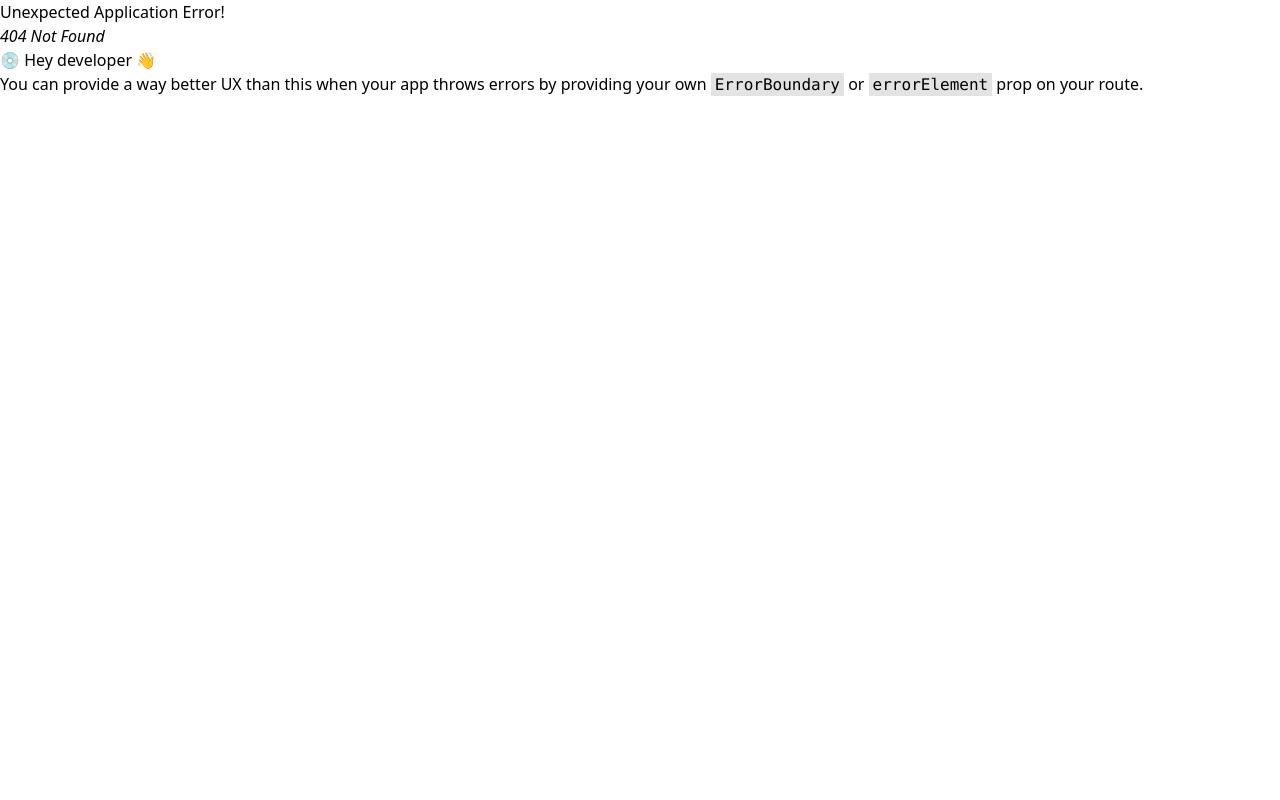
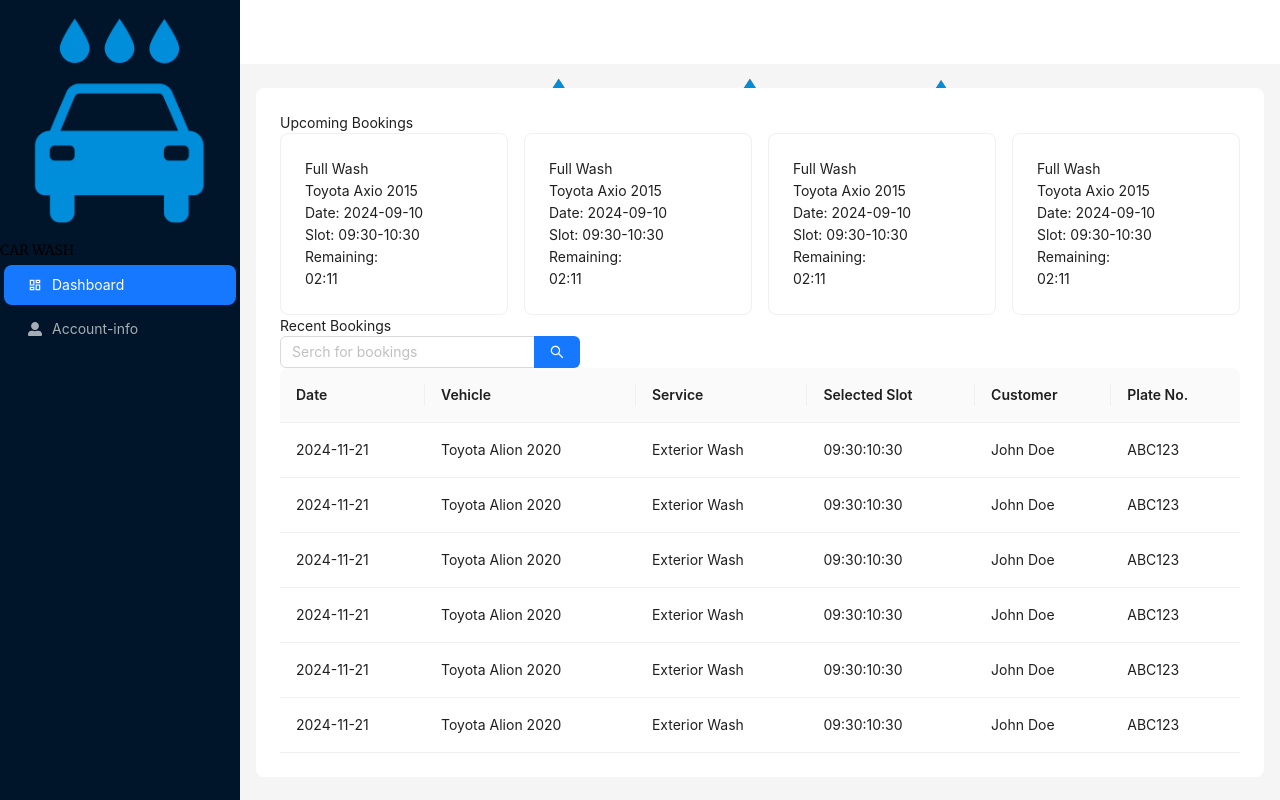
Before and after one commit to aamiraj/car-wash-app, a React (Vite) app: page /customer in a window 1280 px wide. Before the commit this address had no page. Shown: the top 800 px of the page. Built offline with nearby package versions, Linux system fonts and the light colour scheme; a web font is replaced by a local one.

Commit message:
completed the initial design and development

```diff
--- a/src/components/layout/CustomerLayout.tsx
+++ b/src/components/layout/CustomerLayout.tsx
@@ -1,16 +1,24 @@
-import React from 'react';
-import { UploadOutlined, UserOutlined, VideoCameraOutlined } from '@ant-design/icons';
-import { Layout, Menu, theme } from 'antd';
+import React from "react";
+import { Layout, Menu, theme } from "antd";
+import { MdOutlineDashboard } from "react-icons/md";
+import { NavLink, Outlet } from "react-router-dom";
+import Logo from "../ui/Logo";
+import { FaUserAlt } from "react-icons/fa";
 
 const { Header, Content, Footer, Sider } = Layout;
 
-const items = [UserOutlined, VideoCameraOutlined, UploadOutlined, UserOutlined].map(
-  (icon, index) => ({
-    key: String(index + 1),
-    icon: React.createElement(icon),
-    label: `nav ${index + 1}`,
-  }),
-);
+const items = [
+  {
+    key: "1",
+    icon: <MdOutlineDashboard />,
+    label: <NavLink to={"/customer"}>Dashboard</NavLink>,
+  },
+  {
+    key: "2",
+    icon: <FaUserAlt />,
+    label: <NavLink to={"/customer/account-info"}>Account-info</NavLink>,
+  },
+];
 
 const CustomerLayout: React.FC = () => {
   const {
@@ -19,22 +27,24 @@ const CustomerLayout: React.FC = () => {
 
   return (
     <Layout>
-      <Sider
-        breakpoint="lg"
-        collapsedWidth="0"
-        onBreakpoint={(broken) => {
-          console.log(broken);
-        }}
-        onCollapse={(collapsed, type) => {
-          console.log(collapsed, type);
-        }}
-      >
-        <div className="demo-logo-vertical" />
-        <Menu theme="dark" mode="inline" defaultSelectedKeys={['4']} items={items} />
+      <Sider breakpoint="lg" collapsedWidth="0" width={240}>
+        <div className="p-4 align-middle hidden lg:block">
+          <Logo />
+        </div>
+        <Menu
+          theme="dark"
+          mode="inline"
+          defaultSelectedKeys={["1"]}
+          items={items}
+        />
       </Sider>
       <Layout>
-        <Header style={{ padding: 0, background: colorBgContainer }} />
-        <Content style={{ margin: '24px 16px 0' }}>
+        <Header style={{ padding: 0, background: colorBgContainer }}>
+          <div className="p-4 align-middle block lg:hidden">
+            <Logo />
+          </div>
+        </Header>
+        <Content style={{ margin: "24px 16px 0" }}>
           <div
             style={{
               padding: 24,
@@ -43,11 +53,11 @@ const CustomerLayout: React.FC = () => {
               borderRadius: borderRadiusLG,
             }}
           >
-            content
+            <Outlet />
           </div>
         </Content>
-        <Footer style={{ textAlign: 'center' }}>
-          Ant Design ©{new Date().getFullYear()} Created by Ant UED
+        <Footer style={{ textAlign: "center" }}>
+          Car Wash Shop ©{new Date().getFullYear()}
         </Footer>
       </Layout>
     </Layout>
--- /dev/null
+++ b/src/components/ui/BookingCard.tsx
@@ -0,0 +1,36 @@
+import { Card } from "antd";
+
+const BookingCard = () => {
+  return (
+    <Card className="bg-slate-100" style={{maxWidth: 240}}>
+      <div className="flex flex-col items-start justify-start gap-8">
+        <div>
+          <p className="text-xl font-semibold mb-4">Full Wash</p>
+          <p className="text-lg font-semibold mb-4">Toyota Axio 2015</p>
+        </div>
+        <div>
+          <p className="text-lg font-semibold mb-4">
+            Date:{" "}
+            <span className="bg-blue-500 text-white px-2 py-1 rounded">
+              2024-09-10
+            </span>
+          </p>
+          <p className="text-lg font-semibold mb-4">
+            Slot:{" "}
+            <span className="bg-sky-500 text-white px-2 py-1 rounded">
+              09:30-10:30
+            </span>
+          </p>
+        </div>
+        <div>
+          <p className="mb-2">Remaining:</p>
+          <p className="bg-[#F7EEDD] px-2 py-1 rounded text-5xl font-semibold mb-4">
+            02:11
+          </p>
+        </div>
+      </div>
+    </Card>
+  );
+};
+
+export default BookingCard;
--- /dev/null
+++ b/src/pages/customer/AccountInfo/AccountInfo.tsx
@@ -0,0 +1,51 @@
+import { Button, Col, Form, Input, Row } from "antd";
+
+const AccountInfo = () => {
+  const [form] = Form.useForm();
+
+  return (
+    <div>
+      <h1 className="text-2xl font-semibold mb-4">Account Info</h1>
+      <div>
+        <Form layout={"vertical"} form={form} style={{ maxWidth: 600 }}>
+          <Row gutter={[16, 16]}>
+            <Col span={24} lg={{ span: 12 }}>
+              <Form.Item label="Full Name">
+                <Input defaultValue={"John Doe"} />
+              </Form.Item>
+              <Form.Item label="Role">
+                <Input defaultValue={"Customer"} />
+              </Form.Item>
+              <Form.Item label="Email">
+                <Input defaultValue={"john@email.com"} />
+              </Form.Item>
+              <Form.Item label="Phone">
+                <Input defaultValue={"+8801XXXXXXXXX"} />
+              </Form.Item>
+            </Col>
+            <Col span={24} lg={{ span: 12 }}>
+              <Form.Item label="Address">
+                <Input defaultValue={"221B Baker Street"} />
+              </Form.Item>
+              <Form.Item label="Post Office">
+                <Input defaultValue={"Post Office -0001"} />
+              </Form.Item>
+              <Form.Item label="District">
+                <Input defaultValue={"District"} />
+              </Form.Item>
+              <Form.Item label="Division">
+                <Input defaultValue={"Division"} />
+              </Form.Item>
+            </Col>
+          </Row>
+
+          <Form.Item>
+            <Button type="primary" disabled>Submit</Button>
+          </Form.Item>
+        </Form>
+      </div>
+    </div>
+  );
+};
+
+export default AccountInfo;
--- /dev/null
+++ b/src/pages/customer/CustomerDashboard/CustomerDashboard.tsx
@@ -0,0 +1,191 @@
+import {
+  Col,
+  GetProps,
+  Input,
+  Row,
+  Table,
+  TableProps,
+} from "antd";
+import BookingCard from "../../../components/ui/BookingCard";
+
+const { Search } = Input;
+
+type SearchProps = GetProps<typeof Input.Search>;
+
+interface DataType {
+  key: string;
+  service: string;
+  customer: string;
+  date: string;
+  startTime: string;
+  endTime: string;
+  vehicleBrand: string;
+  vehicleModel: string;
+  manufacturingYear: string;
+  registrationPlate: string;
+}
+
+const columns: TableProps<DataType>["columns"] = [
+  {
+    title: "Date",
+    dataIndex: "date",
+    key: "date",
+    fixed: "left",
+  },
+  {
+    title: "Vehicle",
+    dataIndex: ["vehicleBrand", "vehicleModel", "manufacturingYear"],
+    key: "vehicle",
+    render: (_, record) => {
+      return (
+        <p>
+          {record.vehicleBrand} {record.vehicleModel} {record.manufacturingYear}
+        </p>
+      );
+    },
+  },
+  {
+    title: "Service",
+    dataIndex: "service",
+    key: "service",
+  },
+  {
+    title: "Selected Slot",
+    key: "slot",
+    dataIndex: ["startTime", "endTime"],
+    render: (_, record) => (
+      <p>
+        {record.startTime}:{record.endTime}
+      </p>
+    ),
+  },
+  {
+    title: "Customer",
+    key: "customer",
+    dataIndex: "customer",
+  },
+  {
+    title: "Plate No.",
+    key: "registrationPlate",
+    dataIndex: "registrationPlate",
+  },
+];
+
+const data: DataType[] = [
+  {
+    key: "1",
+    service: "Exterior Wash",
+    customer: "John Doe",
+    date: "2024-11-21",
+    startTime: "09:30",
+    endTime: "10:30",
+    vehicleBrand: "Toyota",
+    vehicleModel: "Alion",
+    manufacturingYear: "2020",
+    registrationPlate: "ABC123",
+  },
+  {
+    key: "2",
+    service: "Exterior Wash",
+    customer: "John Doe",
+    date: "2024-11-21",
+    startTime: "09:30",
+    endTime: "10:30",
+    vehicleBrand: "Toyota",
+    vehicleModel: "Alion",
+    manufacturingYear: "2020",
+    registrationPlate: "ABC123",
+  },
+  {
+    key: "3",
+    service: "Exterior Wash",
+    customer: "John Doe",
+    date: "2024-11-21",
+    startTime: "09:30",
+    endTime: "10:30",
+    vehicleBrand: "Toyota",
+    vehicleModel: "Alion",
+    manufacturingYear: "2020",
+    registrationPlate: "ABC123",
+  },
+  {
+    key: "4",
+    service: "Exterior Wash",
+    customer: "John Doe",
+    date: "2024-11-21",
+    startTime: "09:30",
+    endTime: "10:30",
+    vehicleBrand: "Toyota",
+    vehicleModel: "Alion",
+    manufacturingYear: "2020",
+    registrationPlate: "ABC123",
+  },
+  {
+    key: "5",
+    service: "Exterior Wash",
+    customer: "John Doe",
+    date: "2024-11-21",
+    startTime: "09:30",
+    endTime: "10:30",
+    vehicleBrand: "Toyota",
+    vehicleModel: "Alion",
+    manufacturingYear: "2020",
+    registrationPlate: "ABC123",
+  },
+  {
+    key: "6",
+    service: "Exterior Wash",
+    customer: "John Doe",
+    date: "2024-11-21",
+    startTime: "09:30",
+    endTime: "10:30",
+    vehicleBrand: "Toyota",
+    vehicleModel: "Alion",
+    manufacturingYear: "2020",
+    registrationPlate: "ABC123",
+  },
+];
+
+const CustomerDashboard = () => {
+  const onSearch: SearchProps["onSearch"] = (value, _e, info) =>
+    console.log(info?.source, value);
+
+  return (
+    <div>
+      <h1 className="text-2xl lg:text-4xl font-bold mb-4">Upcoming Bookings</h1>
+      <Row gutter={[16, 16]} className="mb-8">
+        <Col span={24} sm={{ span: 12 }} md={{ span: 8 }} xl={{ span: 6 }}>
+          <BookingCard />
+        </Col>
+        <Col span={24} sm={{ span: 12 }} md={{ span: 8 }} xl={{ span: 6 }}>
+          <BookingCard />
+        </Col>
+        <Col span={24} sm={{ span: 12 }} md={{ span: 8 }} xl={{ span: 6 }}>
+          <BookingCard />
+        </Col>
+        <Col span={24} sm={{ span: 12 }} md={{ span: 8 }} xl={{ span: 6 }}>
+          <BookingCard />
+        </Col>
+      </Row>
+      <h1 className="text-2xl font-semibold mb-4">Recent Bookings</h1>
+      <div className="mb-4">
+        <Search
+          placeholder="Serch for bookings"
+          onSearch={onSearch}
+          style={{ maxWidth: 300 }}
+          enterButton
+        />
+      </div>
+      <div className="mb-4">
+        <Table<DataType>
+          columns={columns}
+          dataSource={data}
+          pagination={false}
+          scroll={{ x: true }}
+        />
+      </div>
+    </div>
+  );
+};
+
+export default CustomerDashboard;
--- a/src/routes/router.tsx
+++ b/src/routes/router.tsx
@@ -13,6 +13,9 @@ import AdminDashboard from "../pages/admin/AdminDashboard/AdminDashboard";
 import ServiceManagement from "../pages/admin/ServiceManagement/ServiceManagement";
 import SlotManagement from "../pages/admin/SlotManagement/SlotManagement";
 import UsersManagement from "../pages/admin/UsersManagement/UsersManagement";
+import CustomerLayout from "../components/layout/CustomerLayout";
+import CustomerDashboard from "../pages/customer/CustomerDashboard/CustomerDashboard";
+import AccountInfo from "../pages/customer/AccountInfo/AccountInfo";
 
 const router = createBrowserRouter([
   {
@@ -68,6 +71,20 @@ const router = createBrowserRouter([
     ],
   },
   {
+    path: "/customer",
+    element: <CustomerLayout />,
+    children: [
+      {
+        index: true,
+        element: <CustomerDashboard />,
+      },
+      {
+        path: "/customer/account-info",
+        element: <AccountInfo />,
+      },
+    ],
+  },
+  {
     path: "/sign-up",
     element: <SignUp />,
   },
```
